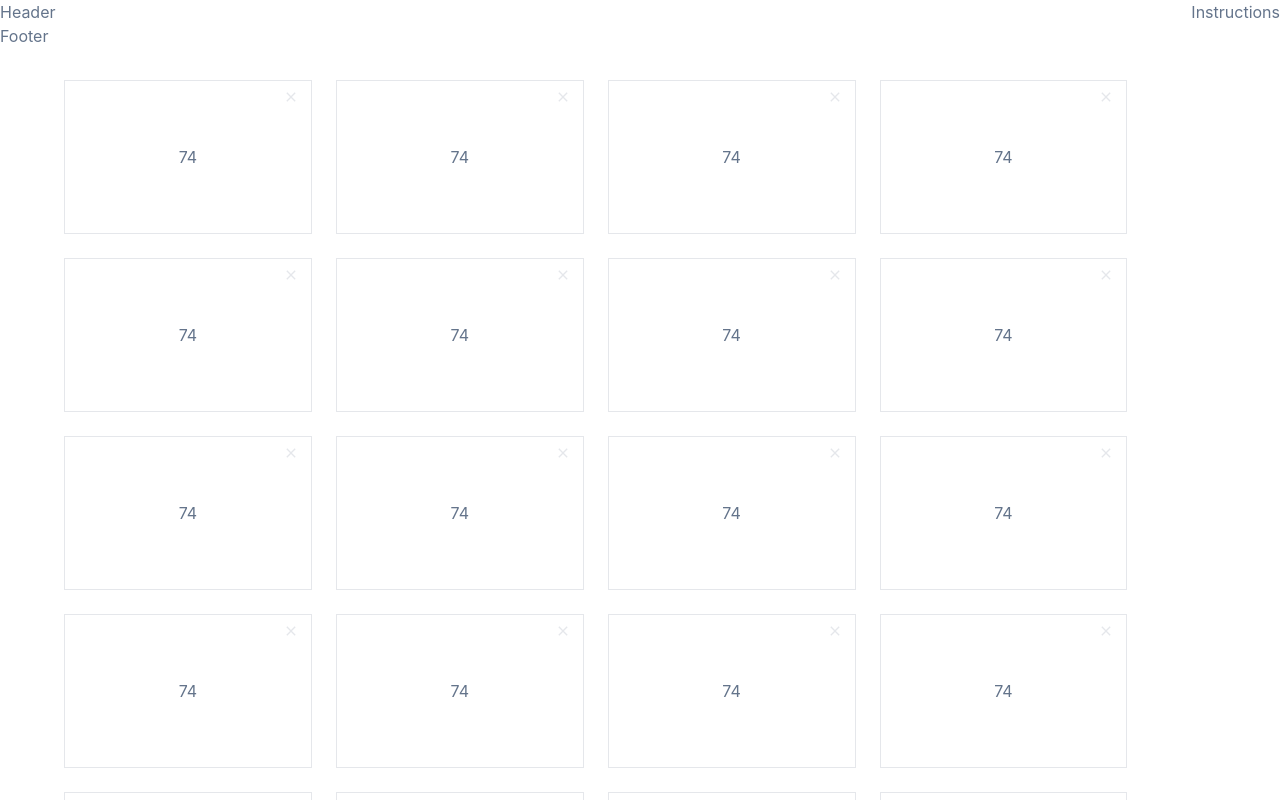
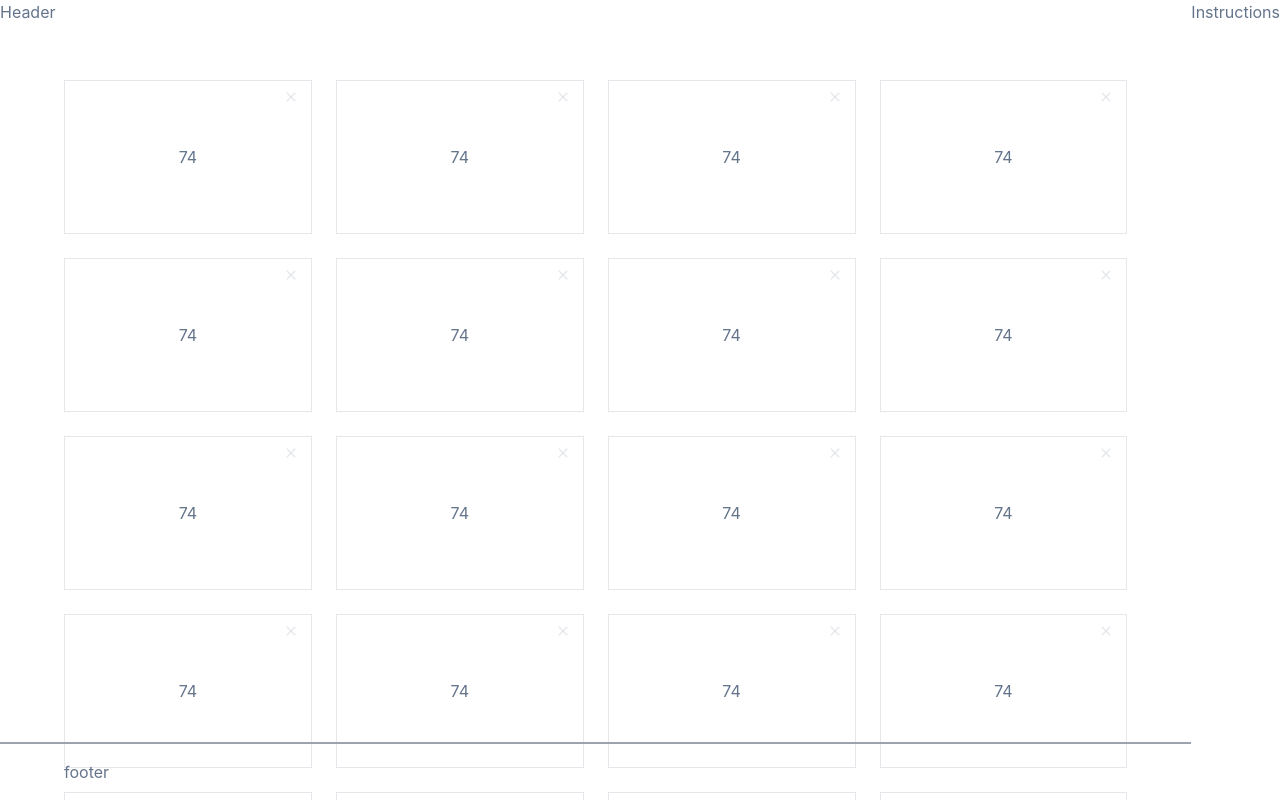
Before and after one commit to AmaduKamara/react-card-test, a React (Create React App) app: page / in a window 1280 px wide. Built offline with nearby package versions, Linux system fonts and the light colour scheme.

Commit message:
Style footer and add footer text

```diff
--- a/src/components/Footer.jsx
+++ b/src/components/Footer.jsx
@@ -1,7 +1,11 @@
 import React from "react";
 
 const Footer = () => {
-  return <div>Footer</div>;
+  return (
+    <footer className="border-t-2 border-gray-400 w-full py-4 mt-6 absolute bottom-0 px-16">
+      <p>footer</p>
+    </footer>
+  );
 };
 
 export default Footer;
```
